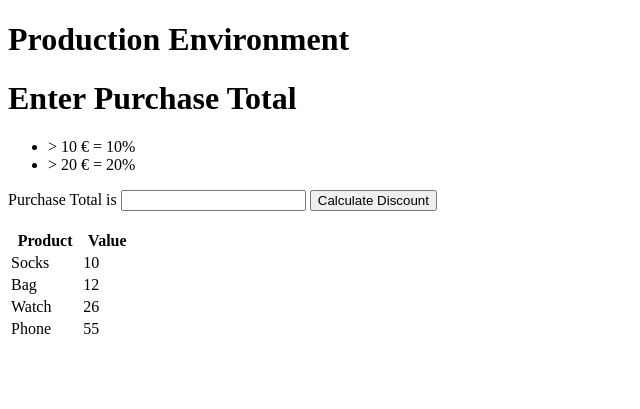
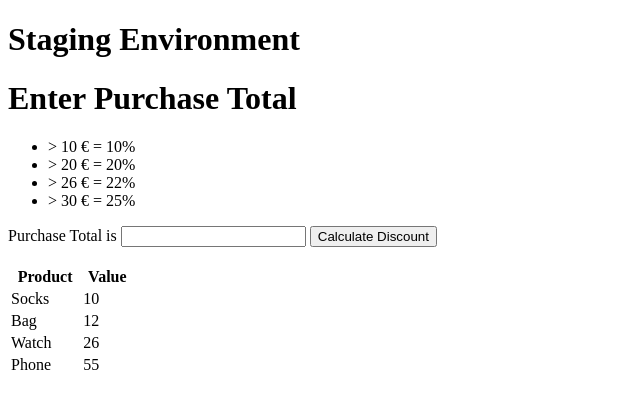
Before and after one commit to renatoadsumus/rest-api-books, a Flask app: page /home in a window 1280 px wide. Shown: the top 409 px of the page, without its empty margins (0-640 px from the left). Run offline with Flask 2, Linux system fonts and the light colour scheme.

Commit message:
Adding information abou environment

```diff
--- a/app.py
+++ b/app.py
@@ -15,9 +15,9 @@ def home():
         param_post ={'post_total_purchase': total_purchase }
 
         ###PRD
-        api_discount = 'http://34.227.88.52:8080'
+        #api_discount = 'http://34.227.88.52:8080'
         ###STG
-        #api_discount = 'http://34.227.88.52:8082'
+        api_discount = 'http://34.227.88.52:8082'
 
         r = requests.post(api_discount, data=param_post)
         return r.text
--- a/templates/home.html
+++ b/templates/home.html
@@ -2,10 +2,10 @@
 <html lang="en">
 <head>
     <meta charset="UTF-8">
-    <title>Production</title>
+    <title>Staging</title>
 </head>
 <body>
-<h1> Production Environment</h1>
+<h1> Staging Environment</h1>
 
 <h1>Enter Purchase Total</h1>
 <form action="/home" method="post">
@@ -13,6 +13,8 @@
     <ul>
     <li name="search-option" id="total_10" value="10"> > 10 € = 10%</li>
     <li name="search-option" id="total_20" value="20"> > 20 € = 20%</li>
+    <li name="search-option" id="total_26" value="10"> > 26 € = 22%</li>
+    <li name="search-option" id="total_30" value="20"> > 30 € = 25%</li>
     </ul>
     <label>Purchase Total is</label>
     <input type="text" name="btn_total_purchase">
--- a/templates/login.html
+++ b/templates/login.html
@@ -2,7 +2,7 @@
 <html lang="en">
 <head>
     <meta charset="UTF-8">
-    <title>Production - App Purchase</title>
+    <title>Staging - App Purchase</title>
 </head>
 <body>
 <h1>Please login</h1>
```
